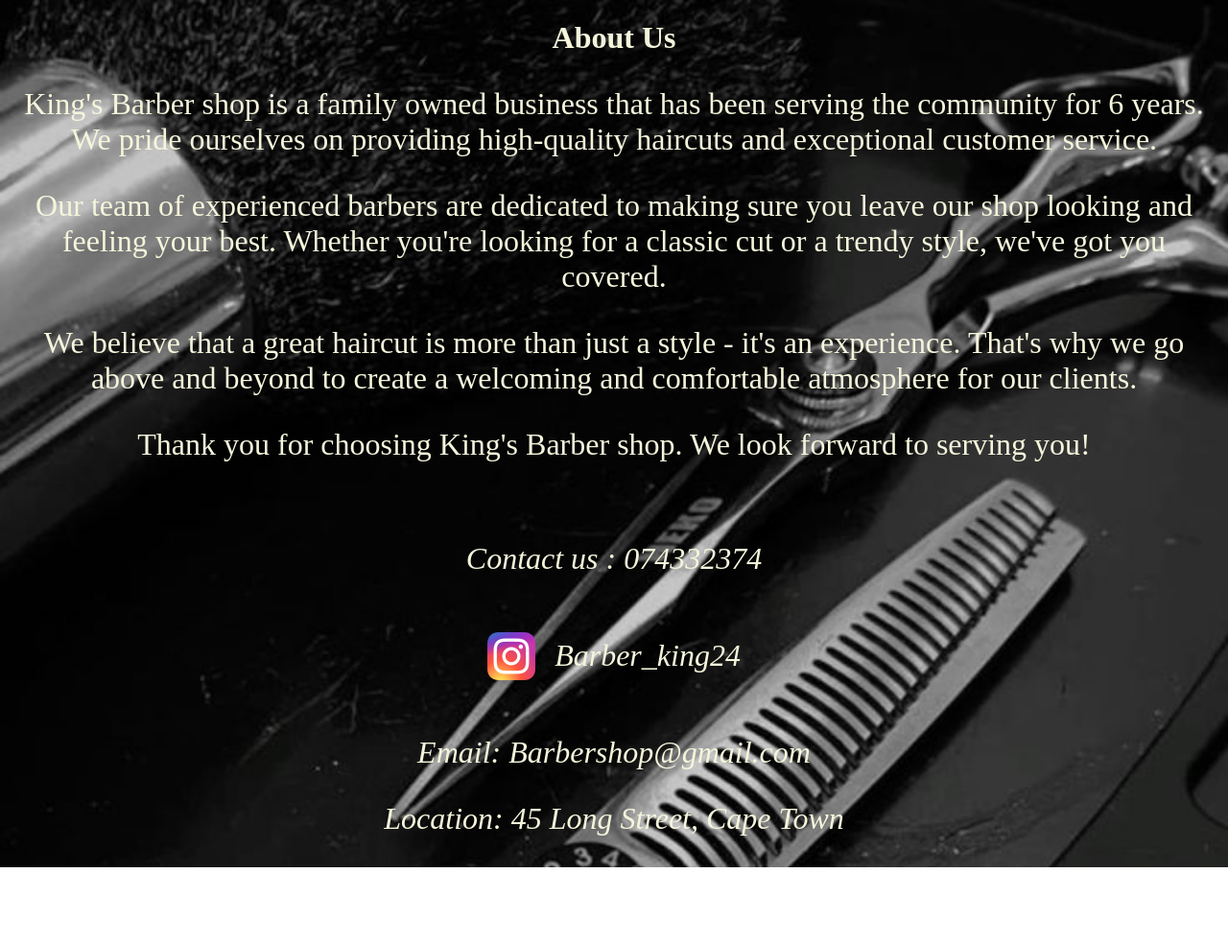
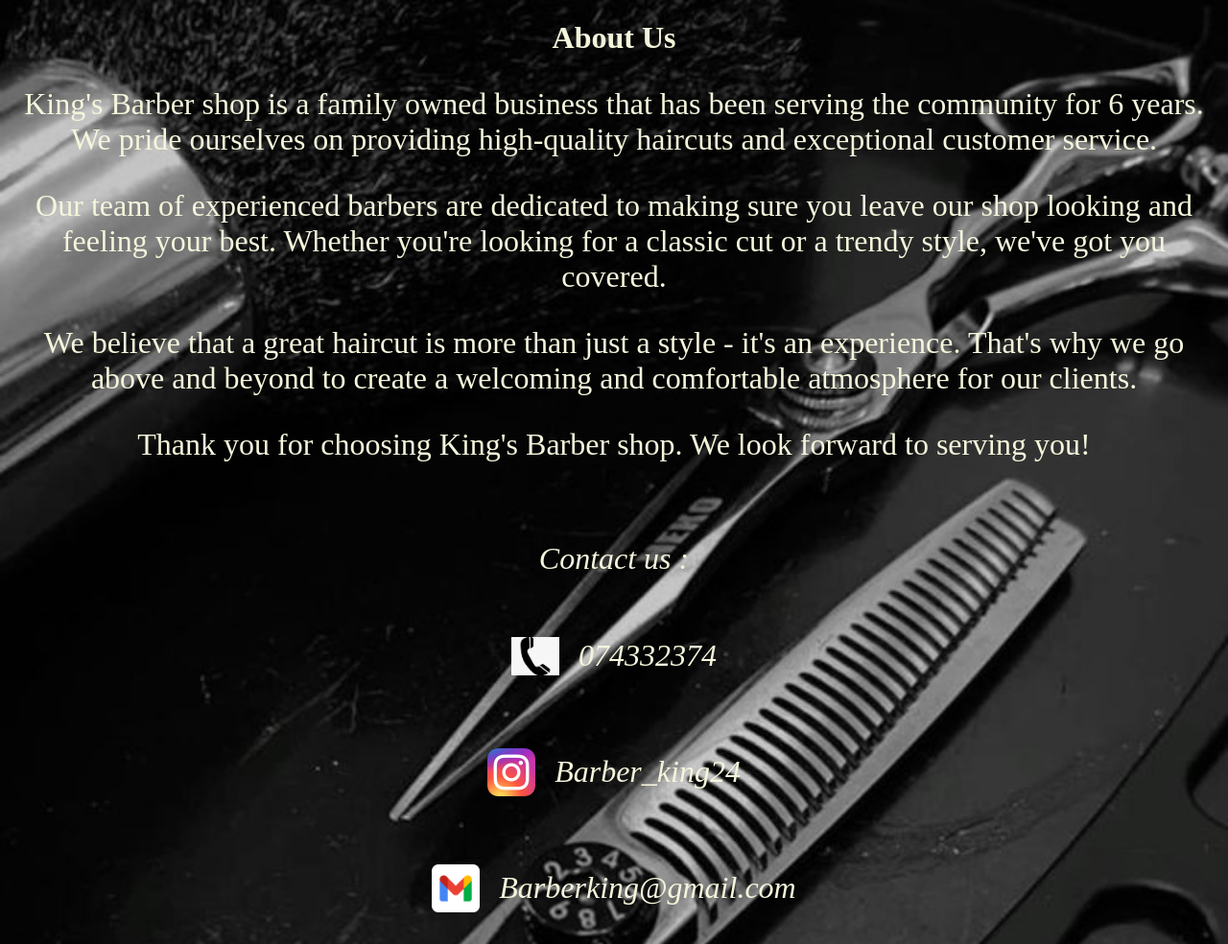
Before and after one commit to ST10486848/ST10486848_PoE-Web-dev, a plain HTML site: page aboutus.html in a window 1280 px wide. Shown: the whole page at 96% size. Before the commit the page ends 904 px from the top, so only its background shows below. Drawn offline with Linux system fonts and the light colour scheme.

Commit message:
6th commits Changes about the about us pages

```diff
--- a/aboutus.html
+++ b/aboutus.html
@@ -25,14 +25,21 @@
     <p>Our team of experienced barbers are dedicated to making sure you leave our shop looking and feeling your best. Whether you're looking for a classic cut or a trendy style, we've got you covered.</p>
     <p>We believe that a great haircut is more than just a style - it's an experience. That's why we go above and beyond to create a welcoming and comfortable atmosphere for our clients.</p>
     <p>Thank you for choosing King's Barber shop. We look forward to serving you!</p><br>
-    <p><i>Contact us : 074332374</i></p>
-    <div style="display:flex; justify-content: center;width:100%;text-align: center;margin: top 50px;">
+    <p><i>Contact us :</i></p>
+    <div style="display:flex; flex-direction: column;align-items: center;gap: 20px;">
+        <div style="display: flex;align-items: center; gap: 20px;">
+            <img src="images.png/Phone.png" style="width: 50px;">
+            <p><i>074332374</i></p>
+        </div>
         <div style="display: flex;align-items: center;gap:20px;">
             <img src="images.png/Instagram.png" style="width: 50px;">
             <p><i>Barber_king24</i></p>
         </div>
-    </div>
-    <p><i>Email: Barbershop@gmail.com</i></p>
-    <p><i>Location: 45 Long Street, Cape Town</i></p>
+
+            <div style="display: flex;align-items: center;gap:20px;">
+                <img src="images.png/Email.webp" style="width: 50px;">
+                <p><i>Barberking@gmail.com</i></p>
+            </div>
+        </div>
 </body>
 </html>
```
Also changed, not shown: images.png/Email.webp (added), images.png/Phone.png (added), 1 other file.
